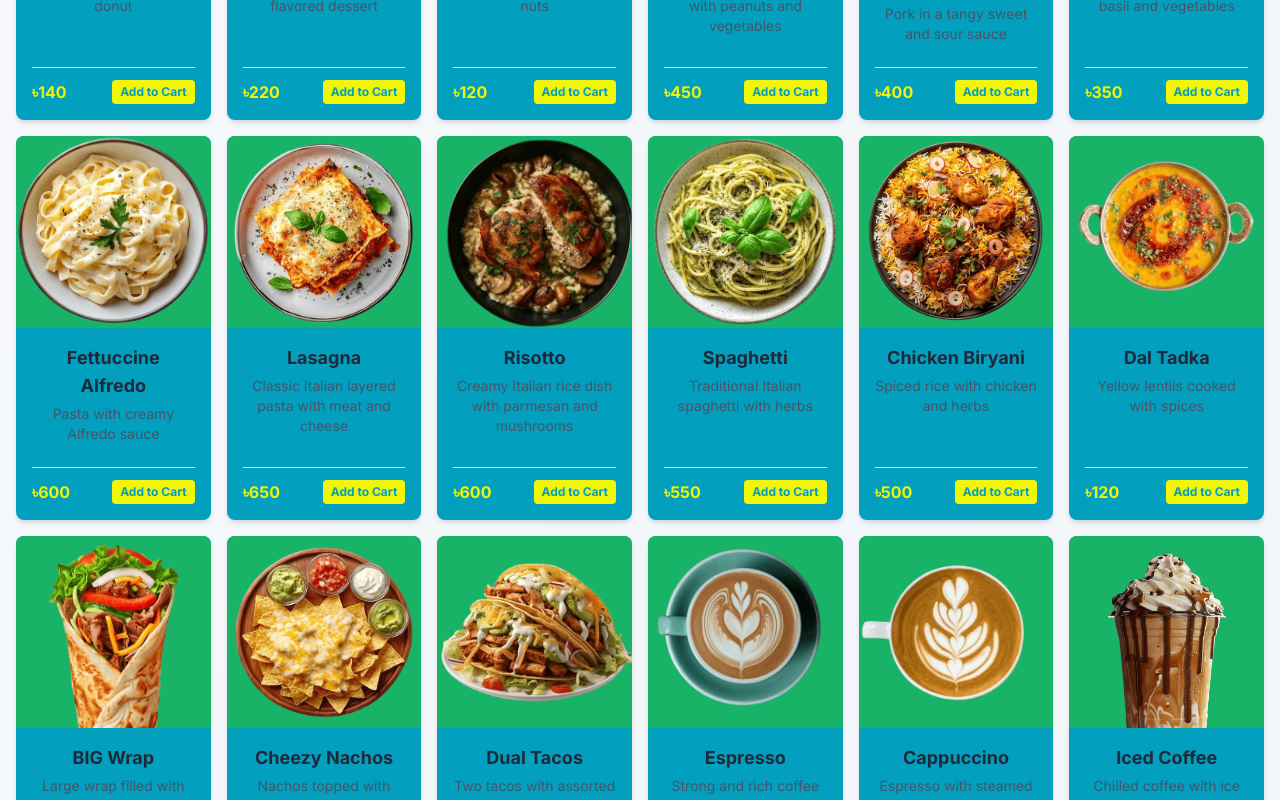
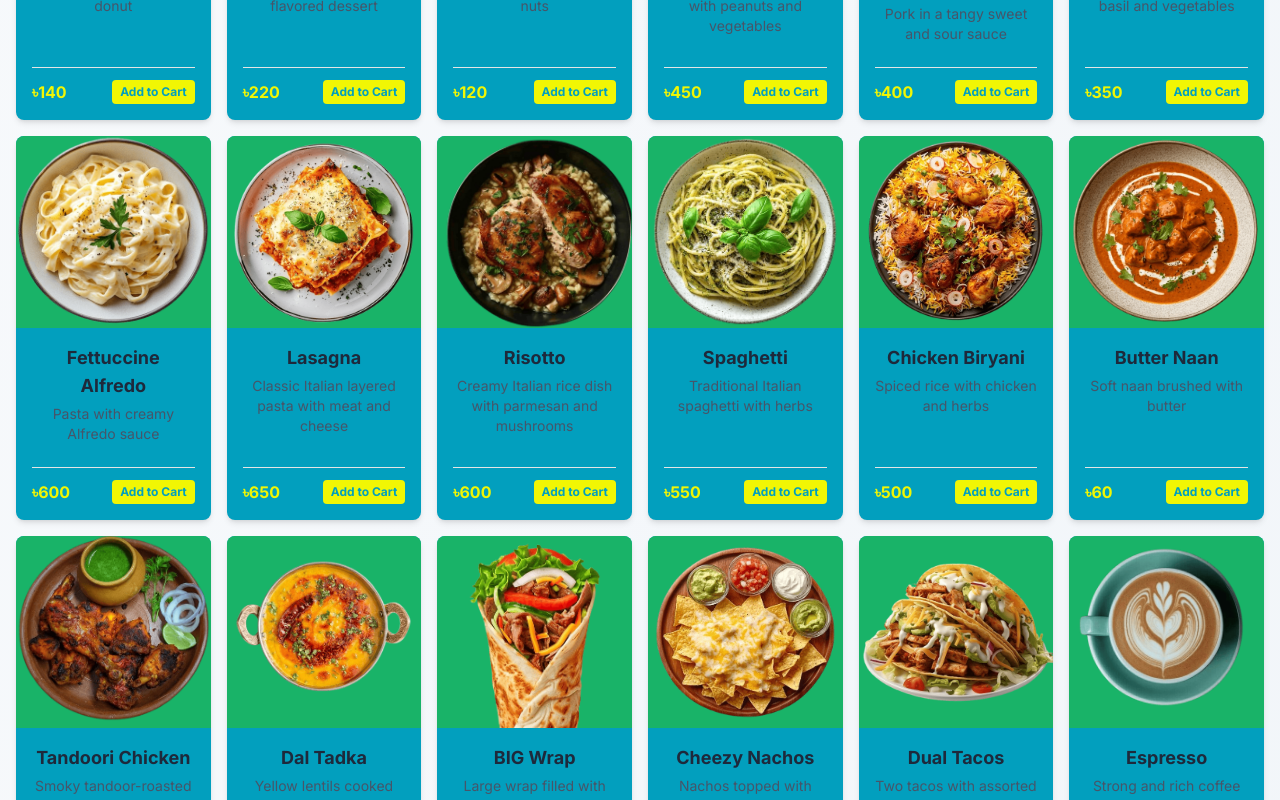
Before and after one commit to uzicodes/Culinary-Canvas, a Next.js app: page /all-items in a window 1280 px wide. Shown: the part 1700-2500 px from the top of the page. Built offline with nearby package versions, Linux system fonts and the light colour scheme.

Commit message:
fixed miissing items issue

```diff
--- a/src/app/all-items/page.tsx
+++ b/src/app/all-items/page.tsx
@@ -68,6 +68,8 @@ export default function AllProductsPage({ searchParams }: { searchParams: { [key
   { id: 63, name: 'Risotto', description: 'Creamy Italian rice dish with parmesan and mushrooms', price: 600, category: 'italian', image: '/items/italian/risotto.png' },
   { id: 64, name: 'Spaghetti', description: 'Traditional Italian spaghetti with herbs', price: 550, category: 'italian', image: '/items/italian/spaghetti.png' },
   { id: 70, name: 'Chicken Biryani', description: 'Spiced rice with chicken and herbs', price: 500, category: 'traditional', image: '/items/traditional/biryani.png' },
+  { id: 75, name: 'Butter Naan', description: 'Soft naan brushed with butter', price: 60, category: 'traditional', image: '/items/traditional/butter.png' },
+  { id: 76, name: 'Tandoori Chicken', description: 'Smoky tandoor-roasted marinated chicken', price: 550, category: 'traditional', image: '/items/traditional/tandoori.png' },
   { id: 71, name: 'Dal Tadka', description: 'Yellow lentils cooked with spices', price: 120, category: 'traditional', image: '/items/traditional/dal.png' },
   { id: 72, name: 'BIG Wrap', description: 'Large wrap filled with fresh veggies and meat', price: 220, category: 'appetizers', image: '/items/appetizers/BIG Wrap.png' },
   { id: 73, name: 'Cheezy Nachos', description: 'Nachos topped with melted cheese and dips', price: 200, category: 'appetizers', image: '/items/appetizers/Cheezy Nachos.png' },
```
